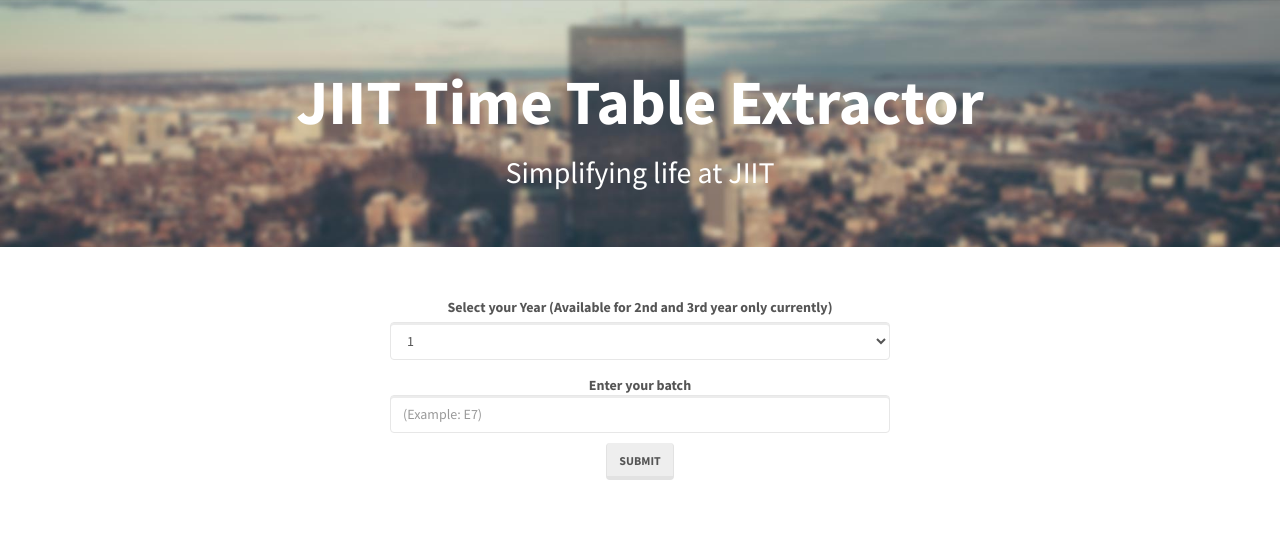
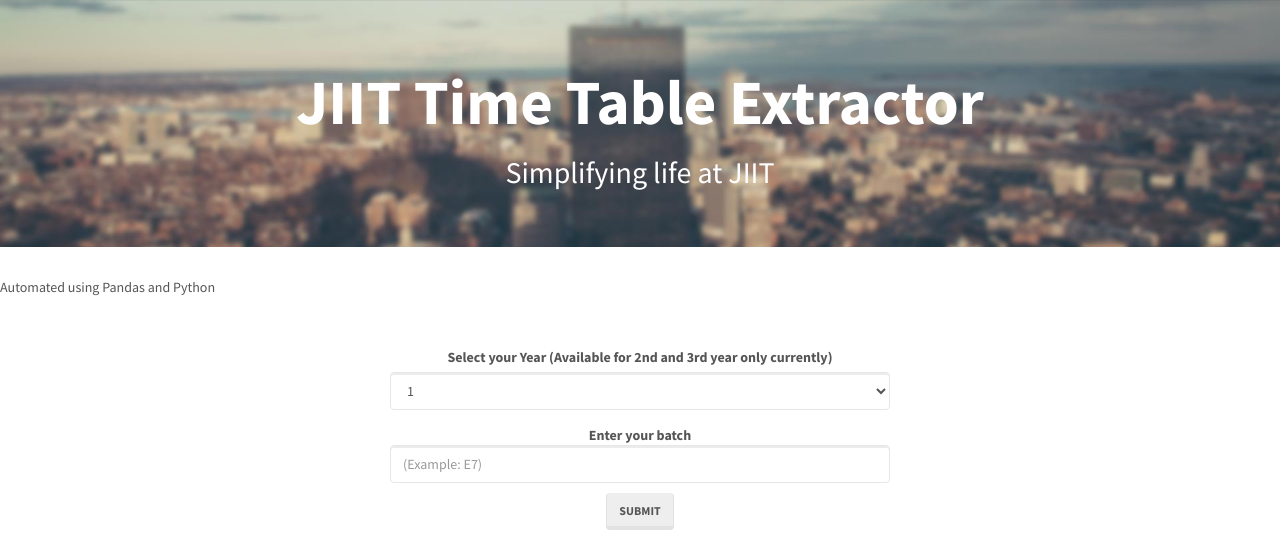
Before and after one commit to kaybhutani/jiit-timetable, a Flask app: page / in a window 1280 px wide. Shown: the part 51-588 px from the top of the page. Run offline with Flask 2, Linux system fonts and the light colour scheme; some libraries are stand-ins or nearby versions.

Commit message:
Update index.html

```diff
--- a/templates/index.html
+++ b/templates/index.html
@@ -29,6 +29,7 @@
     <div class="jumbotron hero">
     <h1 class="text-center" style="color: white;"><strong>JIIT Time Table Extractor</strong></h1>
     <h2 class="text-center" style="color: white;">Simplifying life at JIIT</h2></div>
+    <p>Automated using Pandas and Python</p>
     <section class="testimonials"></section>
     <div class="container-fluid">
         <form action="/" method="Post">
```
